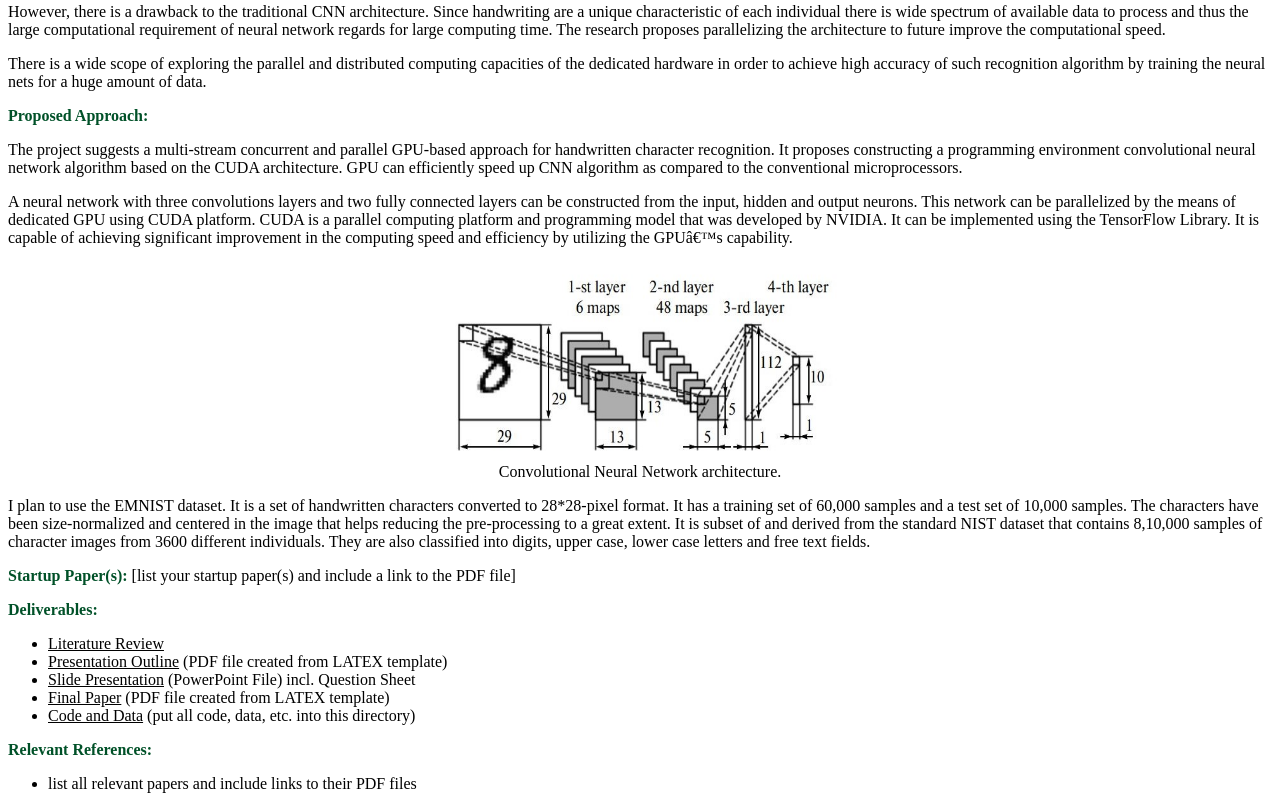
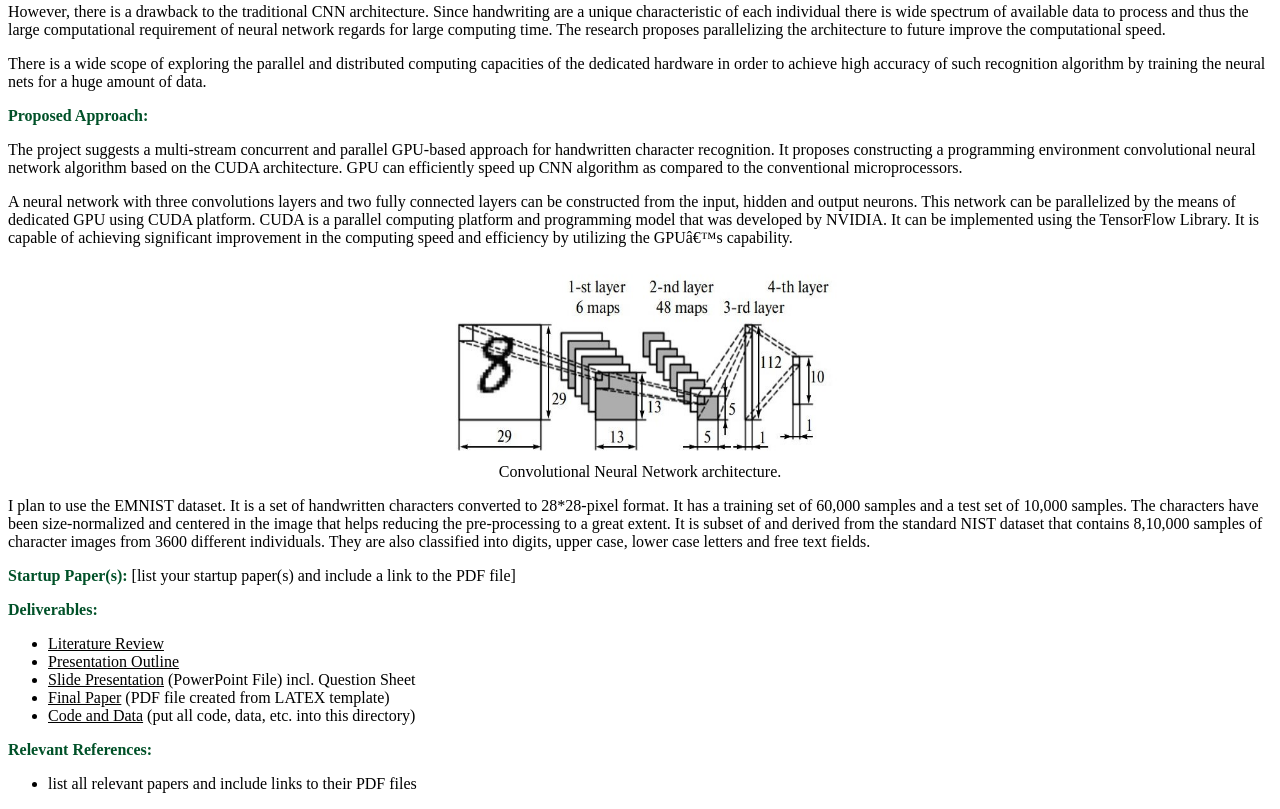
Before and after one commit to shreyapatel8/shreyapatel8.github.io, a plain HTML site: page index.html in a window 1280 px wide. Shown: the part 404-1213 px from the top of the page. Drawn offline with Linux system fonts and the light colour scheme.

Commit message:
presentation outline added

```diff
--- a/index.html
+++ b/index.html
@@ -82,8 +82,7 @@
     <div align="left"><a href="Literature_Review.pdf"><font color="#000000">Literature Review</font></a></div>
   </li>
   <li>
-    <div align="left"><a href="Presentation_Outline.pdf"><font color="#000000">Presentation Outline</font></a> (PDF file created from
-LATEX template)</div>
+    <div align="left"><a href="Presentation_Outline.pdf"><font color="#000000">Presentation Outline</font></a></div>
   </li>
   <li>
     <div align="left"> <a href="Slide_Presentation.ppt"><font color="#000000">Slide Presentation</font></a> (PowerPoint File) incl.
```
